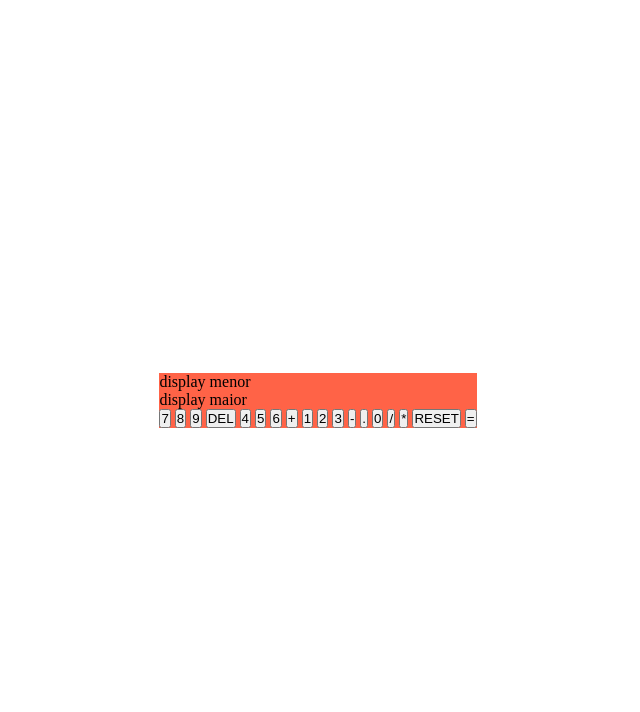
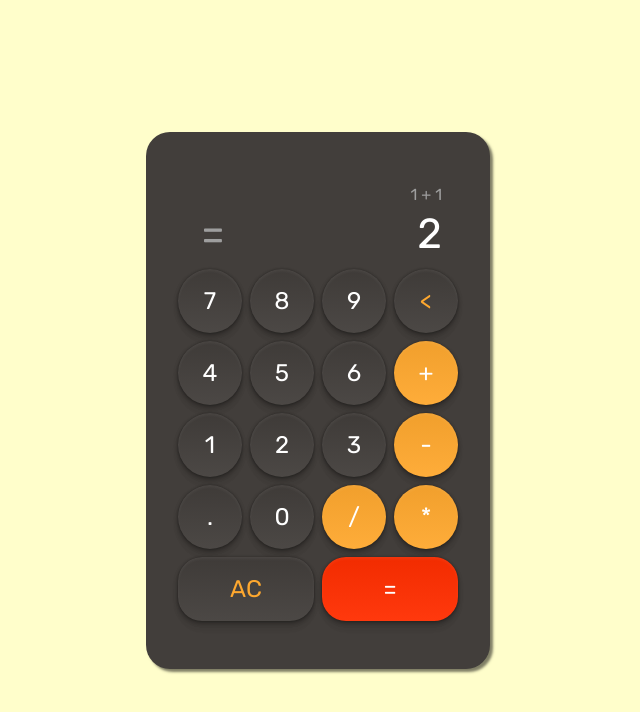
Before and after one commit to lukaskardeck/calculadora-html-css-js, a plain HTML site: page index.html in a window 1280 px wide. Shown: the whole page, without its empty margins (322-962 px from the left). Drawn offline with Linux system fonts and the light colour scheme.

Commit message:
:lipstick: feat: estilização da calculadora

```diff
--- a/index.html
+++ b/index.html
@@ -10,10 +10,15 @@
     <div class="calculadora">
         <div class="display">
             <div class="displayMenor">
-                display menor
+                1 + 1
             </div>
             <div class="displayMaior">
-                display maior
+                <div class="opIgual">
+                    =
+                </div>
+                <div class="resultado">
+                    2
+                </div>
             </div>
         </div>
 
@@ -21,7 +26,7 @@
             <button class="num">7</button>
             <button class="num">8</button>
             <button class="num">9</button>
-            <button class="deletar">DEL</button>
+            <button class="deletar"> < </button>
 
             <button class="num">4</button>
             <button class="num">5</button>
@@ -38,7 +43,7 @@
             <button class="operador">/</button>
             <button class="operador">*</button>
 
-            <button class="resetar">RESET</button>
+            <button class="resetar">AC</button>
             <button class="igual">=</button>
         </div>
     </div>
--- a/style.css
+++ b/style.css
@@ -1,9 +1,13 @@
 @charset "utf-8";
+
+@import url('https://fonts.googleapis.com/css2?family=Rubik:ital,wght@0,300..900;1,300..900&display=swap');
 
 * {
     margin: 0;
     padding: 0;
     box-sizing: border-box;
+    font-family: "Rubik", sans-serif;
+    color: #ffffff;
 }
 
 body {
@@ -11,8 +15,87 @@ body {
     height: 100vh;
     align-items: center;
     justify-content: center;
+    background-color: #FFFECB;
+}
+
+button {
+    border: none;
+    font-size: 24px;
+    width: 64px;
+    height: 64px;
+    border-radius: 50%;
+    background: linear-gradient(180deg, rgba(0, 0, 0, 0.05), rgba(255, 255, 255, 0.05)), #423E3B;
+
+    box-shadow: 0px 11px 7px rgba(0, 0, 0, 0.01),
+    0px 7px 7px rgba(0, 0, 0, 0.04),
+    0px 4px 6px rgba(0, 0, 0, 0.1),
+    0px 2px 4px rgba(0, 0, 0, 0.26),
+    0px 0px 2px rgba(0, 0, 0, 0.29),
+    inset 0px 2px 3px rgba(255, 255, 255, 0.06);
+    padding: 5px;
 }
 
 .calculadora {
-    background-color: tomato;
+    background-color: #423E3B;
+    border-radius: 1.5rem;
+    padding: 3rem 2rem;
+    box-shadow: rgba(0, 0, 0, 0.5) 3px 3px 2.6px;
+
 }
+
+.display {
+    display: grid;
+    /*flex-direction: column;*/
+    margin-bottom: 10px;
+}
+
+.displayMenor {
+    color: #9e9e9e;
+    text-align: end;
+    padding-right: 16px;
+    padding-top: 5px;
+    padding-bottom: 5px;
+}
+
+.displayMaior {
+    font-size: 42px;
+    display: grid;
+    grid-template-columns: repeat(4, 1fr);
+}
+
+.opIgual {
+    color: #9e9e9e;
+    grid-column: span 1;
+    text-align: center;
+}
+
+.resultado {
+    width: 100%;
+    grid-column: span 3;
+    text-align: end;
+    padding-right: 16px;
+}
+
+.teclado {
+    display: grid;
+    grid-template-columns: repeat(4, 1fr);
+    gap: 8px;
+}
+
+.operador {
+    background-color: #FEA82F;
+}
+
+.resetar, .deletar {
+    color: #FEA82F;
+}
+
+.igual {
+    background-color: #FF2E00;
+}
+
+.resetar, .igual {
+    grid-column: span 2;
+    width: auto;
+    border-radius: 1.5rem;
+}
```
